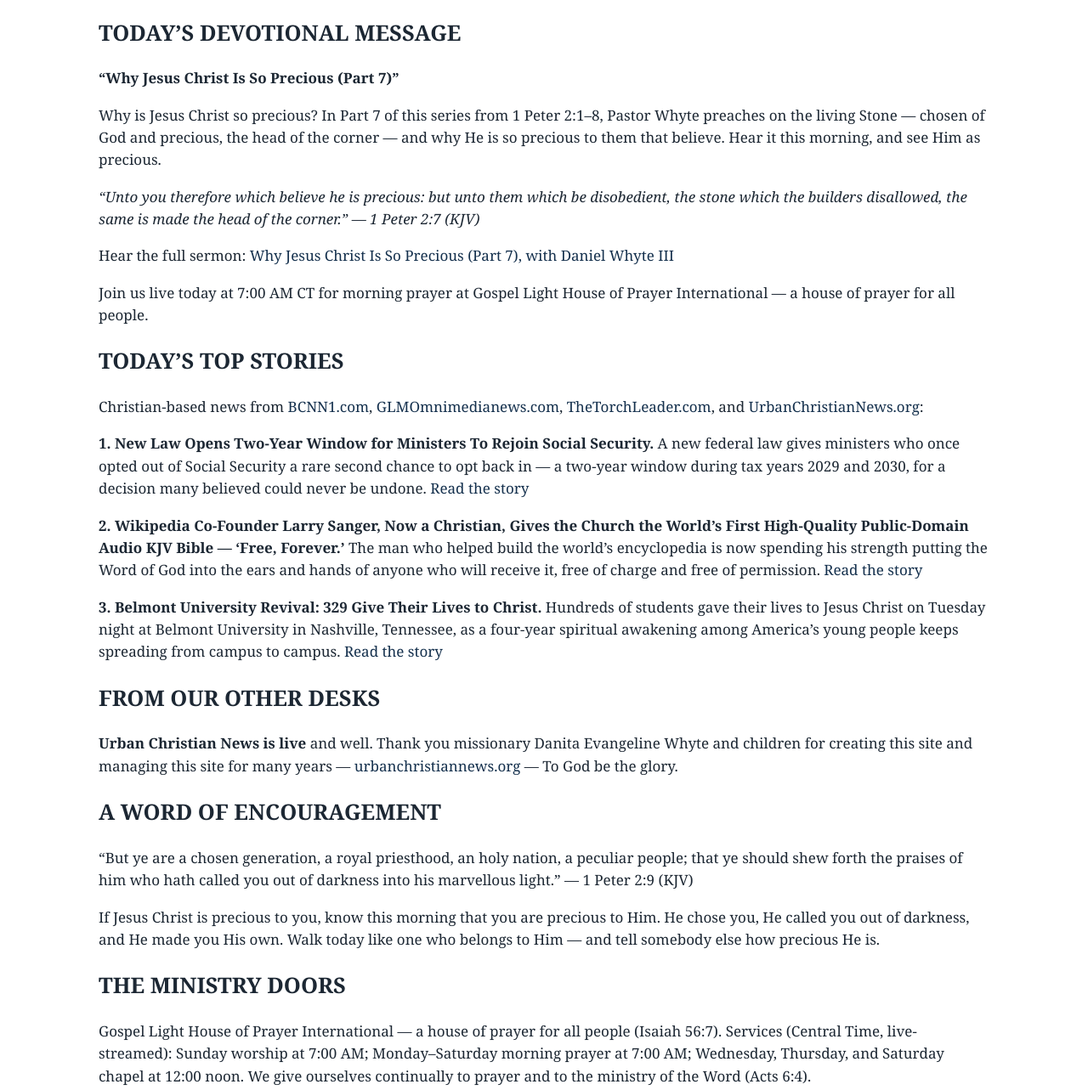
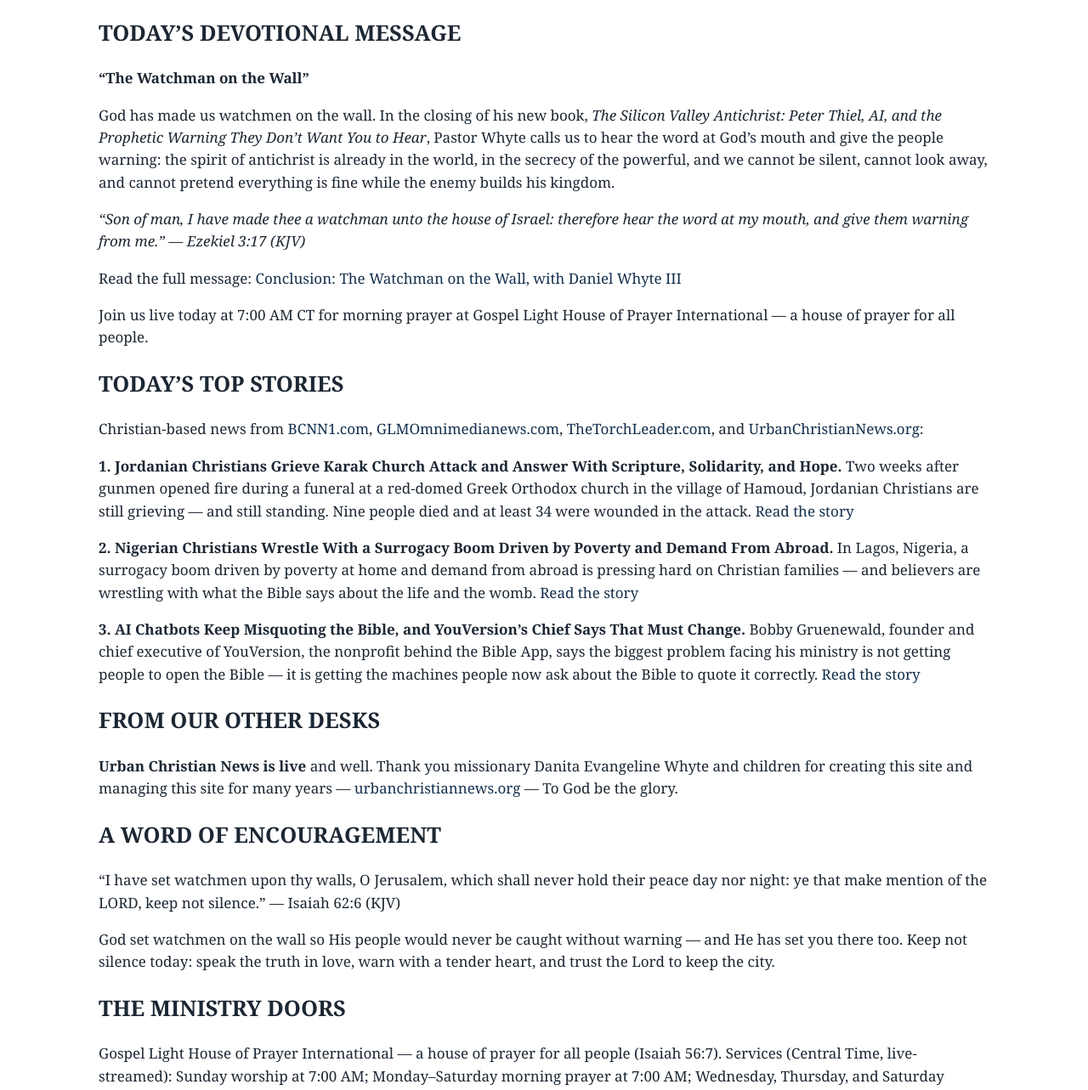
Before and after one commit to thetorchleader/thetorchleader, a plain HTML site: page newsletter.html in a window 1280 px wide. Shown: the part 869-2152 px from the top of the page at 85% size. Drawn offline with Linux system fonts and the light colour scheme.

Commit message:
Gospel Light Torch — Tuesday, November 17, 2026 newsletter

```diff
--- a/newsletter.html
+++ b/newsletter.html
@@ -33,13 +33,13 @@
 <li><a href="newsletter.html">Newsletter</a></li>
 </ul></nav>
 <main class="container"><article>
-<h2 style="font-size:28px;margin:24px 0 10px">The Gospel Light Torch — Monday, November 16, 2026: ‘Why Jesus Christ Is So Precious (Part 7)’ with Daniel Whyte III</h2>
-<p style="font-size:17px"><em>The daily Gospel Light Torch newsletter, with Daniel Whyte III &mdash; including this morning&rsquo;s devotional sermon. Also published on <a href="https://blackchristiannews.com/the-gospel-light-torch-monday-november-16-2026-why-jesus-christ-is-so-precious-part-7-with-daniel-whyte-iii/">BCNN1.com</a>.</em></p>
+<h2 style="font-size:28px;margin:24px 0 10px">The Gospel Light Torch — Tuesday, November 17, 2026: &#8216;The Watchman on the Wall&#8217; with Daniel Whyte III</h2>
+<p style="font-size:17px"><em>The daily Gospel Light Torch newsletter, with Daniel Whyte III &mdash; including this morning&rsquo;s devotional sermon. Also published on <a href="https://blackchristiannews.com/the-gospel-light-torch-tuesday-november-17-2026-the-watchman-on-the-wall-with-daniel-whyte-iii/">BCNN1.com</a>.</em></p>
 <h1 class="wp-block-heading">THE GOSPEL LIGHT TORCH</h1>
 
 
 
-<p class="wp-block-paragraph"><strong>with Daniel Whyte III</strong> · Monday, November 16, 2026</p>
+<p class="wp-block-paragraph"><strong>with Daniel Whyte III</strong> · Tuesday, November 17, 2026</p>
 
 
 
@@ -73,19 +73,19 @@
 
 
 
-<p class="wp-block-paragraph"><strong>&#8220;Why Jesus Christ Is So Precious (Part 7)&#8221;</strong></p>
+<p class="wp-block-paragraph"><strong>&#8220;The Watchman on the Wall&#8221;</strong></p>
 
 
 
-<p class="wp-block-paragraph">Why is Jesus Christ so precious? In Part 7 of this series from 1 Peter 2:1&#8211;8, Pastor Whyte preaches on the living Stone &#8212; chosen of God and precious, the head of the corner &#8212; and why He is so precious to them that believe. Hear it this morning, and see Him as precious.</p>
+<p class="wp-block-paragraph">God has made us watchmen on the wall. In the closing of his new book, <em>The Silicon Valley Antichrist: Peter Thiel, AI, and the Prophetic Warning They Don&#8217;t Want You to Hear</em>, Pastor Whyte calls us to hear the word at God&#8217;s mouth and give the people warning: the spirit of antichrist is already in the world, in the secrecy of the powerful, and we cannot be silent, cannot look away, and cannot pretend everything is fine while the enemy builds his kingdom.</p>
 
 
 
-<p class="wp-block-paragraph"><em>&#8220;Unto you therefore which believe he is precious: but unto them which be disobedient, the stone which the builders disallowed, the same is made the head of the corner.&#8221; &#8212; 1 Peter 2:7 (KJV)</em></p>
+<p class="wp-block-paragraph"><em>&#8220;Son of man, I have made thee a watchman unto the house of Israel: therefore hear the word at my mouth, and give them warning from me.&#8221; &#8212; Ezekiel 3:17 (KJV)</em></p>
 
 
 
-<p class="wp-block-paragraph">Hear the full sermon: <a href="https://blackchristiannews.com/why-jesus-christ-is-so-precious-part-7/">Why Jesus Christ Is So Precious (Part 7), with Daniel Whyte III</a></p>
+<p class="wp-block-paragraph">Read the full message: <a href="https://blackchristiannews.com/conclusion-the-watchman-on-the-wall-the-silicon-valley-antichrist-peter-thiel-ai-and-the-prophetic-warning-they-dont-want-you-to-hear/">Conclusion: The Watchman on the Wall, with Daniel Whyte III</a></p>
 
 
 
@@ -101,15 +101,15 @@
 
 
 
-<p class="wp-block-paragraph"><strong>1. New Law Opens Two-Year Window for Ministers To Rejoin Social Security.</strong> A new federal law gives ministers who once opted out of Social Security a rare second chance to opt back in &#8212; a two-year window during tax years 2029 and 2030, for a decision many believed could never be undone. <a href="https://glmomnimedianews.com/stories/clergy-act-opens-two-year-window-ministers-rejoin-social-security.html">Read the story</a></p>
+<p class="wp-block-paragraph"><strong>1. Jordanian Christians Grieve Karak Church Attack and Answer With Scripture, Solidarity, and Hope.</strong> Two weeks after gunmen opened fire during a funeral at a red-domed Greek Orthodox church in the village of Hamoud, Jordanian Christians are still grieving &#8212; and still standing. Nine people died and at least 34 were wounded in the attack. <a href="https://glmomnimedianews.com/stories/jordanian-christians-grieve-karak-attack-interview.html">Read the story</a></p>
 
 
 
-<p class="wp-block-paragraph"><strong>2. Wikipedia Co-Founder Larry Sanger, Now a Christian, Gives the Church the World&#8217;s First High-Quality Public-Domain Audio KJV Bible &#8212; &#8216;Free, Forever.&#8217;</strong> The man who helped build the world&#8217;s encyclopedia is now spending his strength putting the Word of God into the ears and hands of anyone who will receive it, free of charge and free of permission. <a href="https://thetorchleader.com/stories/wikipedia-co-founder-larry-sanger-free-public-domain-audio-kjv-bible.html">Read the story</a></p>
+<p class="wp-block-paragraph"><strong>2. Nigerian Christians Wrestle With a Surrogacy Boom Driven by Poverty and Demand From Abroad.</strong> In Lagos, Nigeria, a surrogacy boom driven by poverty at home and demand from abroad is pressing hard on Christian families &#8212; and believers are wrestling with what the Bible says about the life and the womb. <a href="https://glmomnimedianews.com/stories/nigerian-christians-grapple-surrogacy-boom.html">Read the story</a></p>
 
 
 
-<p class="wp-block-paragraph"><strong>3. Belmont University Revival: 329 Give Their Lives to Christ.</strong> Hundreds of students gave their lives to Jesus Christ on Tuesday night at Belmont University in Nashville, Tennessee, as a four-year spiritual awakening among America&#8217;s young people keeps spreading from campus to campus. <a href="https://glmomnimedianews.com/stories/belmont-university-revival-329-give-lives-to-christ.html">Read the story</a></p>
+<p class="wp-block-paragraph"><strong>3. AI Chatbots Keep Misquoting the Bible, and YouVersion&#8217;s Chief Says That Must Change.</strong> Bobby Gruenewald, founder and chief executive of YouVersion, the nonprofit behind the Bible App, says the biggest problem facing his ministry is not getting people to open the Bible &#8212; it is getting the machines people now ask about the Bible to quote it correctly. <a href="https://glmomnimedianews.com/stories/youversion-ai-misquoting-bible-gruenewald.html">Read the story</a></p>
 
 
 
@@ -125,11 +125,11 @@
 
 
 
-<p class="wp-block-paragraph">&#8220;But ye are a chosen generation, a royal priesthood, an holy nation, a peculiar people; that ye should shew forth the praises of him who hath called you out of darkness into his marvellous light.&#8221; &#8212; 1 Peter 2:9 (KJV)</p>
+<p class="wp-block-paragraph">&#8220;I have set watchmen upon thy walls, O Jerusalem, which shall never hold their peace day nor night: ye that make mention of the LORD, keep not silence.&#8221; &#8212; Isaiah 62:6 (KJV)</p>
 
 
 
-<p class="wp-block-paragraph">If Jesus Christ is precious to you, know this morning that you are precious to Him. He chose you, He called you out of darkness, and He made you His own. Walk today like one who belongs to Him &#8212; and tell somebody else how precious He is.</p>
+<p class="wp-block-paragraph">God set watchmen on the wall so His people would never be caught without warning &#8212; and He has set you there too. Keep not silence today: speak the truth in love, warn with a tender heart, and trust the Lord to keep the city.</p>
 
 
 
@@ -177,7 +177,7 @@
 
 
 
-<p class="wp-block-paragraph"><strong>Letters to Young Black Men &#8212; The Opening Letters</strong>, the 20th Anniversary mini-book, by Daniel Whyte III. The Essence national best-selling book returns &#8212; the opening letters that started it all. Now available as a love-offering e-book &#8212; $1.99 or more, $5 suggested, as the Lord leads: <a href="https://danielwhyte3.gumroad.com/l/letters-young-black-men-opening-letters">get it on Gumroad</a>, or through the <a href="https://blackchristiannews.com/letters-to-young-black-men-opening-letters/">BCNN1 book page</a> by Stripe or Cash App ($DanielwhyteIII).</p>
+<p class="wp-block-paragraph"><strong>The Old Holy Bible Answers the Top 20 Questions of the Last Days</strong>, by Daniel Whyte III. The old Holy Bible itself answers the twenty questions everybody is asking about the last days &#8212; straight from the Word of God. Now available as a love-offering e-book &#8212; $1 or more, $5 suggested, as the Lord leads: <a href="https://danielwhyte3.gumroad.com/l/the-old-holy-bible-answers-top-20-questions-of-the-last-days">get it on Gumroad</a>, or through the <a href="https://blackchristiannews.com/the-old-holy-bible-answers-top-20-questions-of-the-last-days/">BCNN1 book page</a> by Stripe or Cash App ($DanielwhyteIII).</p>
 
 
 
```
